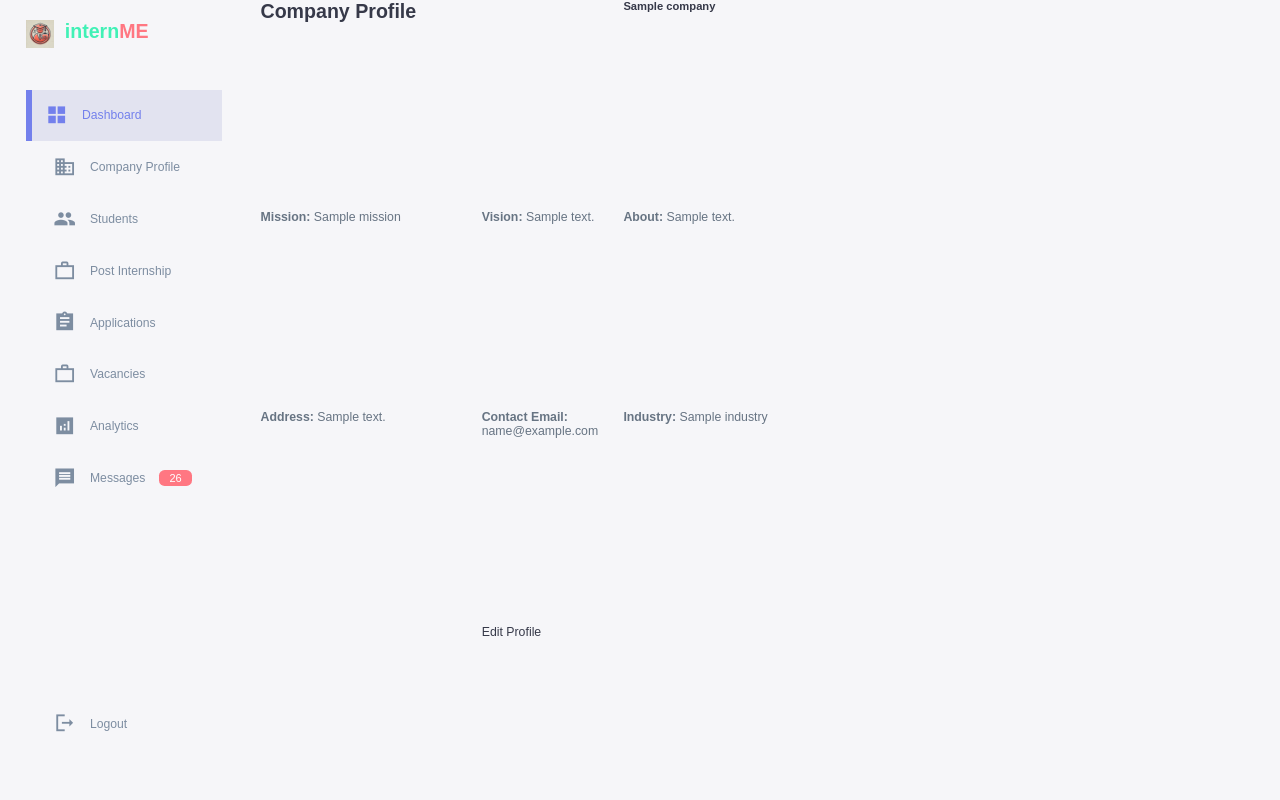
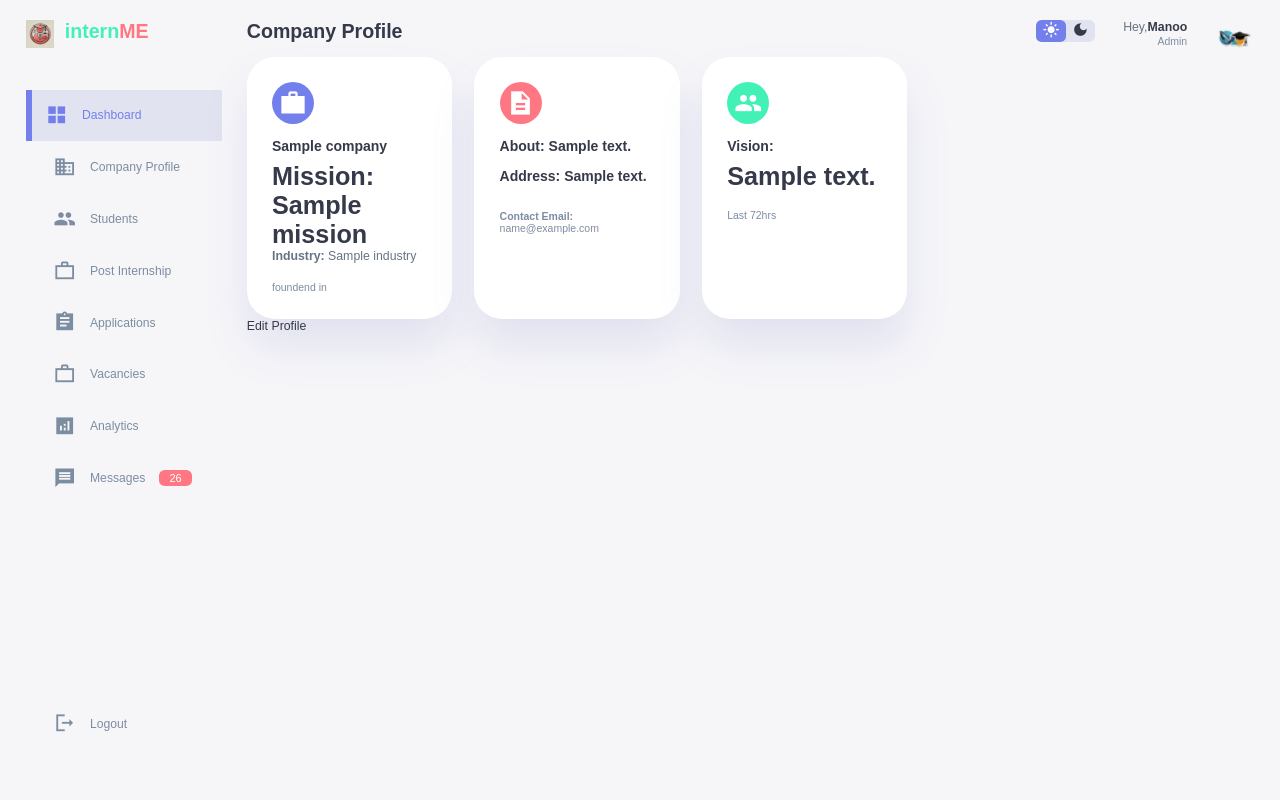
Before and after one commit to ENnyikadzanzwa/internMe, a Django app: template core/templates/core/company/company_profile.html in a window 1280 px wide. Run offline with Django 5.2, Linux system fonts and the light colour scheme; the template is opened without the code that fills it: most values are stand-ins (such as "Sample title", 1, 10 or a date in 2020); some libraries are stand-ins or nearby versions.

Commit message:
update company dashboard

```diff
--- a/core/templates/core/company/company_profile.html
+++ b/core/templates/core/company/company_profile.html
@@ -1,17 +1,50 @@
 {% extends 'core/company/main.html' %}
 {% load static %}
 {% block content%}
-<div class="container mt-5">
+
+<main>
     <h2>Company Profile</h2>
-    <hr>
-    <h4>{{ company.name }}</h4>
-    <p><strong>Mission:</strong> {{ company.mission }}</p>
-    <p><strong>Vision:</strong> {{ company.vision }}</p>
-    <p><strong>About:</strong> {{ company.about }}</p>
-    <p><strong>Address:</strong> {{ company.address }}</p>
-    <p><strong>Contact Email:</strong> {{ company.contact_email }}</p>
-    <p><strong>Industry:</strong> {{ company.industry }}</p>
-    <hr>
+    <div class="insights">
+        <div class="internships">
+            <span class="material-icons-sharp">work</span>
+            <div class="middle">
+                <div class="left">
+                    <h3>{{ company.name }}</h3>
+                    <h1><strong>Mission:</strong> {{ company.mission }}</h1>
+                    <p><strong>Industry:</strong> {{ company.industry }}</p>
+                </div>
+            </div>
+            <small class="text-muted">foundend in </small>
+        </div>
+        <!-- end of internships -->
+        <div class="applications">
+            <span class="material-icons-sharp">description</span>
+            <div class="middle">
+                <div class="left">
+                    <h3><strong>About:</strong> {{ company.about }}</h3>
+                    <h3><strong>Address:</strong> {{ company.address }}</h3>
+                </div>
+
+            </div>
+            <small class="text-muted"><strong>Contact Email:</strong> {{ company.contact_email }}</small>
+        </div>
+        <!-- end of applications -->
+        <div class="students">
+            <span class="material-icons-sharp">group</span>
+            <div class="middle">
+                <div class="left">
+                    <h3>Vision:</h3>
+                    <h1>{{ company.vision }}</h1>
+                </div>
+
+            </div>
+            <small class="text-muted">Last 72hrs</small>
+        </div>
+        <!-- end of students -->
+    </div>
     <a href="{% url 'edit_company_profile' %}" class="btn btn-primary">Edit Profile</a>
+</main>
+<div class="right">
+    {% include 'core/company/header.html' %}
 </div>
 {% endblock %}
```
